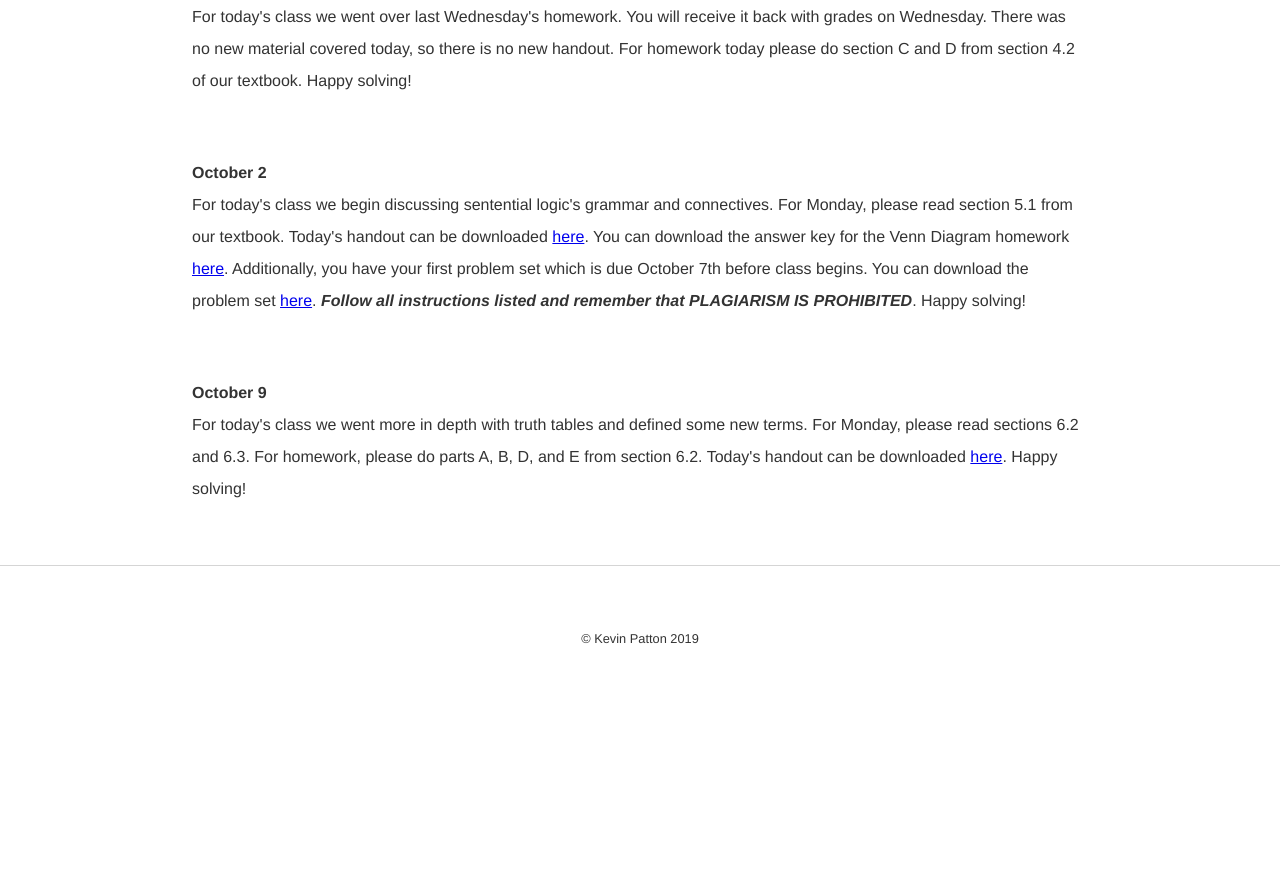
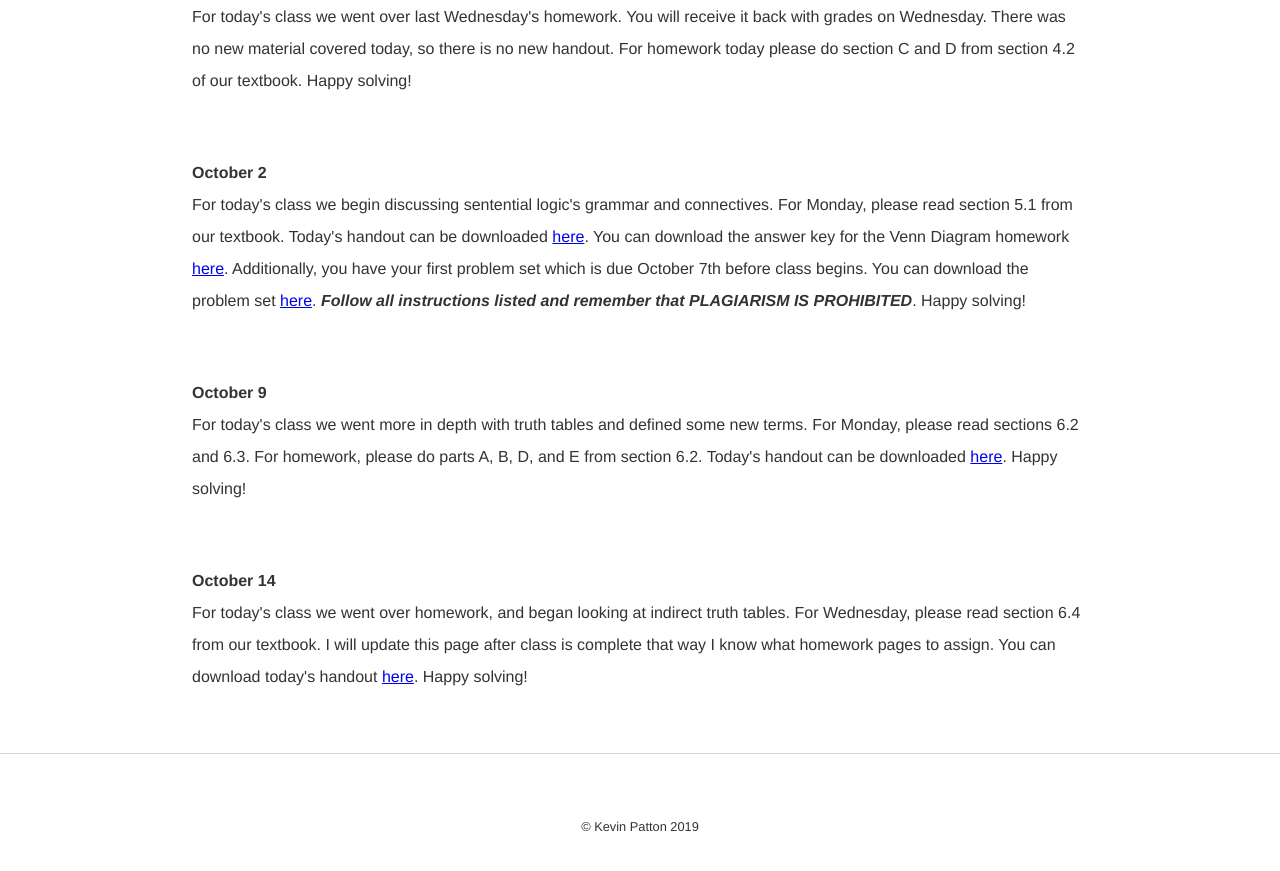
Before and after one commit to kevinjpatton/kevinjpatton.github.io, a Jekyll site: the page built from teaching/phil_1210/index.html, in a window 1280 px wide and 900 px high, scrolled down 2708 px. Shown: the top 871 px of the window. Built offline with Jekyll 4.4.1, drawn with Linux system fonts in a browser that asks for light colours; Markdown is read by kramdown in place of the engine named in the settings; before the commit the page ends 3420 px from its top, so only the background shows below that.

Commit message:
Update index.html

```diff
--- a/teaching/phil_1210/index.html
+++ b/teaching/phil_1210/index.html
@@ -34,3 +34,5 @@ For today's class we went over last Wednesday's homework.  You will receive it b
 For today's class we begin discussing sentential logic's grammar and connectives.  For Monday, please read section 5.1 from our textbook.  Today's handout can be downloaded <a href="/teaching/phil_1210/Day 13 - Section 5.1.pdf" target="_blank">here</a>.  You can download the answer key for the Venn Diagram homework <a href="/teaching/phil_1210/VennDiagramsAnswerKey.pdf" target="_blank">here</a>.  Additionally, you have your first problem set which is due October 7th before class begins.  You can download the problem set <a href="/teaching/phil_1210/PS -1.pdf" target="_blank">here</a>.  <b><i>Follow all instructions listed and remember that PLAGIARISM IS PROHIBITED</b></i>.  Happy solving!</p>
 <p><b>October 9</b><br>
 For today's class we went more in depth with truth tables and defined some new terms.  For Monday, please read sections 6.2 and 6.3.  For homework, please do parts A, B, D, and E from section 6.2.  Today's handout can be downloaded <a href="/teaching/phil_1210/Day 14 - Section 6.3_2 - 6.5.pdf" target="_blank">here</a>.  Happy solving!</p>
+<p><b>October 14</b><br>
+For today's class we went over homework, and began looking at indirect truth tables.    For Wednesday, please read section 6.4 from our textbook.  I will update this page after class is complete that way I know what homework pages to assign.  You can download today's handout <a href="/teaching/phil_1210/Day 15 - Section 6.4.pdf" target="_blank">here</a>.  Happy solving!</p>
```
